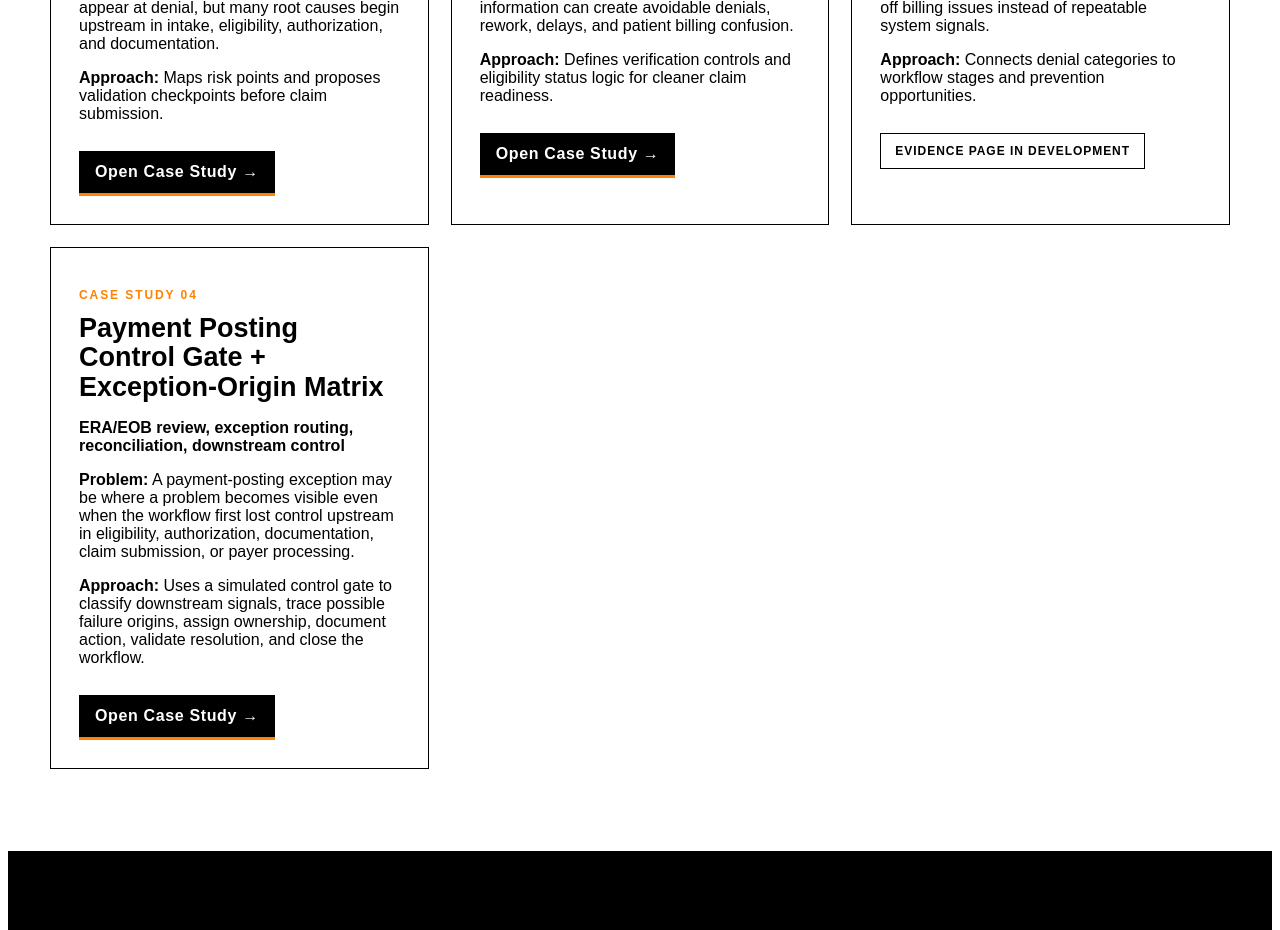
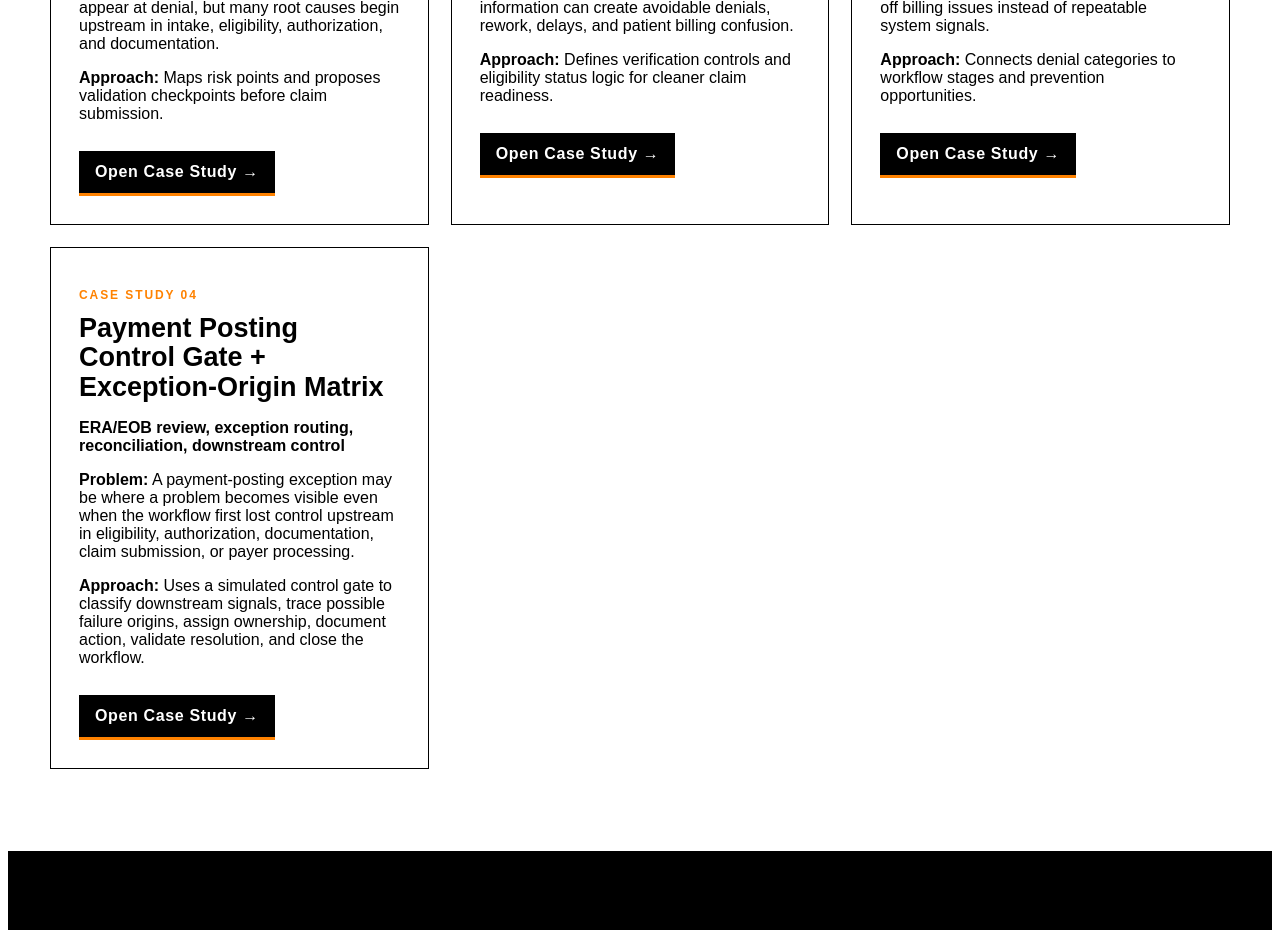
Before and after one commit to koripickle1101-TN/healthcare-workflow-portfolio, a Next.js app: page / in a window 1280 px wide. Shown: the part 2240-3170 px from the top of the page. Built offline with nearby package versions, Linux system fonts and the light colour scheme.

Commit message:
Link Case Study 03 evidence page from portfolio

```diff
--- a/pages/index.js
+++ b/pages/index.js
@@ -25,7 +25,7 @@ const caseStudies = [
     focus: 'Denial categories, pattern recognition, workflow feedback loops',
     problem: 'Denials are often treated as one-off billing issues instead of repeatable system signals.',
     outcome: 'Connects denial categories to workflow stages and prevention opportunities.',
-    href: '#',
+    href: '/case-studies/denial-root-cause-analysis-framework',
   },
   {
     title: 'Payment Posting Control Gate + Exception-Origin Matrix',
```
